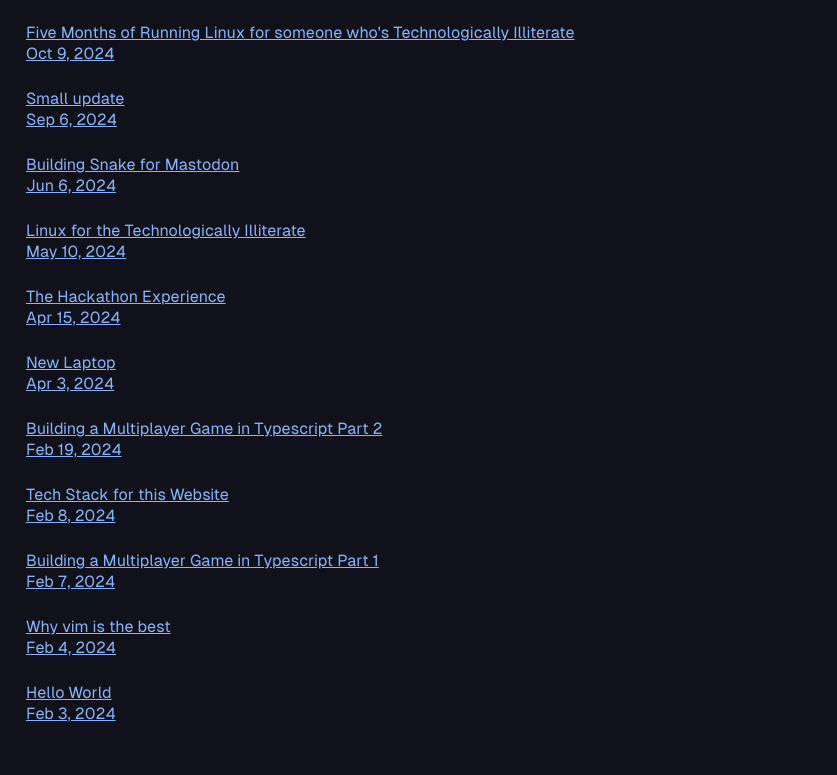
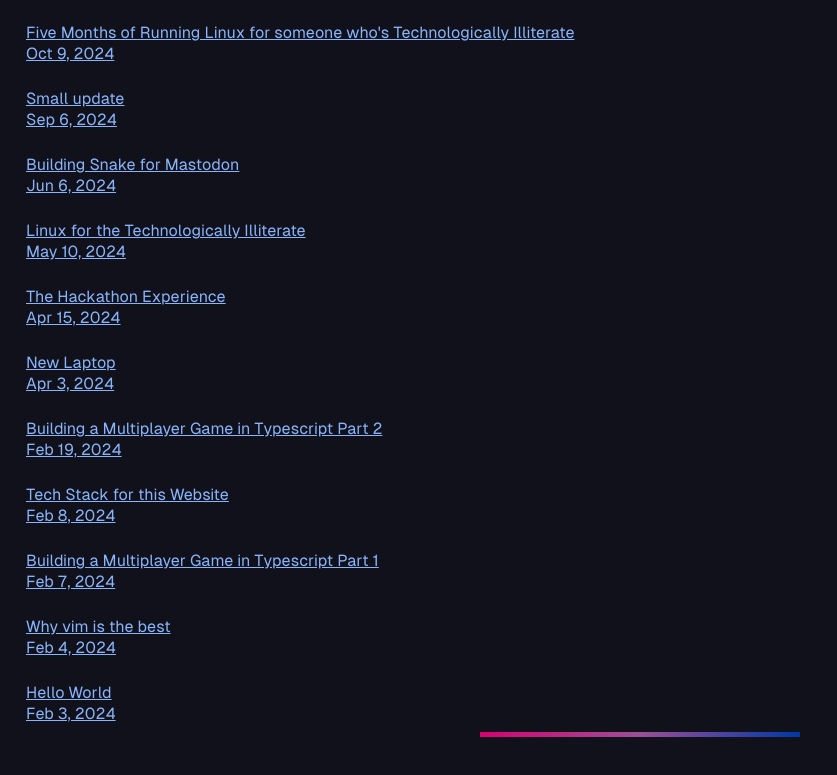
Before and after one commit to errorcodezero/errorcodezero.dev, an Astro site: page /blog in a window 1280 px wide. Shown: the part 369-1144 px from the top of the page, without its empty margins (0-837 px from the left). Built offline with nearby package versions, Linux system fonts and the light colour scheme; Astro itself is replaced by a stand-in of ours; some icons are missing; a web font is replaced by a local one.

Commit message:
adding the gradient bar to the bottom in the footer

```diff
--- a/src/components/Footer.astro
+++ b/src/components/Footer.astro
@@ -1,8 +1,12 @@
 ---
 import { Icon } from "astro-icon/components";
+import GradientBar from "../components/GradientBar.astro";
 ---
 
 <footer class="footer-container">
+  <div class="gradient-bar-container">
+    <GradientBar />
+  </div>
   <div class="social-links">
     <a rel="me" href="https://github.com/errorcodezero" aria-label="Github">
       <Icon class="icon" name="mdi:github" />
@@ -30,20 +34,21 @@ import { Icon } from "astro-icon/components";
 </footer>
 
 <style>
-  .footer-container {
-    padding-top: 3rem;
+  .gradient-bar-container {
+    display: flex;
+    justify-content: center;
   }
 
   .social-links {
     display: flex;
     justify-content: center;
-    gap: 0.5rem;
+    gap: 0.5em;
     text-align: center;
   }
 
   .icon {
-    width: 2.5rem;
-    height: 2.5rem;
+    width: 2.5em;
+    height: 2.5em;
     display: block;
   }
 
--- /dev/null
+++ b/src/components/GradientBar.astro
@@ -0,0 +1,27 @@
+<div class="gradient-bar"></div>
+
+<style>
+	.gradient-bar {
+		display: flex;
+		background: linear-gradient(
+			to right,
+			#d60270 0%,
+			#9b4f96 50%,
+			#0038a8 100%
+		);
+		height: 0.3em;
+		width: 20em;
+		margin-bottom: 0.5em;
+	}
+	.gradient-bar:hover {
+		background: linear-gradient(
+			to right,
+			#d60270 0%,
+			#d60270 33.33%,
+			#9b4f96 33.33%,
+			#9b4f96 66.66%,
+			#0038a8 66.66%,
+			#0038a8 100%
+		);
+	}
+</style>
--- a/src/pages/index.astro
+++ b/src/pages/index.astro
@@ -15,15 +15,38 @@ const code =
 <html lang="en">
   <head>
     <BaseHead title="Home" description={SITE_DESCRIPTION} />
+    <style>
+      .gradient-bar {
+        background: linear-gradient(
+          to right,
+          #d60270 0%,
+          #9b4f96 50%,
+          #0038a8 100%
+        );
+        height: 0.3em;
+        width: 12em;
+        margin: 0;
+        transition:
+          background-color 1s ease-out,
+          width 2s ease-out;
+      }
+      .gradient-bar:hover {
+        background: linear-gradient(
+          to right,
+          #d60270 0%,
+          #d60270 33.33%,
+          #9b4f96 33.33%,
+          #9b4f96 66.66%,
+          #0038a8 66.66%,
+          #0038a8 100%
+        );
+      }
+    </style>
   </head>
   <body class="default">
     <Header />
     <main>
       <h1>ErrorCode0</h1>
-      <div
-        style="background: linear-gradient(to right, #D60270 0%, #9B4F96 50%, #0038A8 100%); height: 0.2em; width: 12em; margin: 0;"
-      >
-      </div>
       <p>
         I'm a programmer from the US. Here are some interesting facts about me:
       </p>
```
